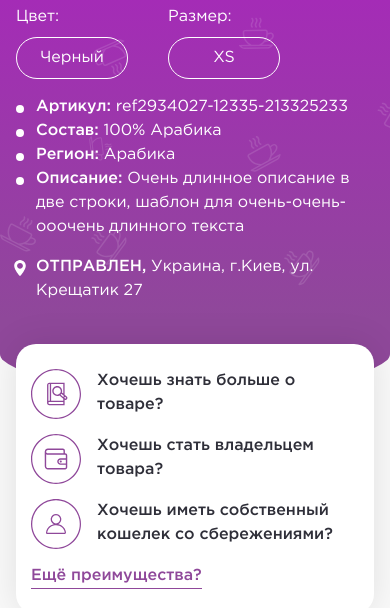
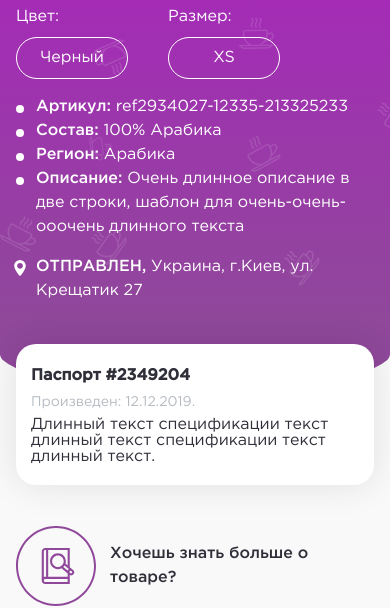
Before and after one commit to misha1737/wowCoffee, a website: page index.html in a window 390 px wide. Shown: the part 498-1106 px from the top of the page. Drawn offline with Linux system fonts and the light colour scheme; files whose address does not match are found by name.

Commit message:
revision

```diff
--- a/index.html
+++ b/index.html
@@ -4,14 +4,19 @@
 	<meta charset="UTF-8" />
 	<meta name="viewport" content="width=device-width, initial-scale=1">
 	<title>WOW Coffee</title>
+	<!-- <link href="./../index.css" rel="stylesheet" /> -->
 	<link href="build/css/index.css" rel="stylesheet" />
 </head>
 <body>
+	<script type="text/javascript">
+		states = ["Не найден", "Произведен", "Дистрибьютор. Принято", "Дистрибьютор. Отгружено", "", "Магазин. Принято", "Магазин. Отгружено", "Магазин. Продано", "", "", "Персона. Мое", "Персона. Подарок", "Персона. Продан", "Персона. Возврат", "Персона. Утилизирован"];
+		months = ['Янв', 'Фев', 'Мар', 'Апр', 'Май', 'Июн', 'Июл', 'Авг', 'Сен', 'Окт', 'Ноя', 'Дек'];
+		passport = "*PASS DATA HERE*";</script>
 	<div class="conteiner header">
 		<div class="background"></div>
 		<div class="row">
 			<div class="header__logo">
-          <img src="./assets/logo.png" alt="" />
+				<img src="./../assets/logo.png" alt="" />
 			</div>
 			<div class="header__sliderAndText">
 				<div class="slider">
@@ -22,9 +27,9 @@
 					<div class="rightArrow" id="next"><span class="icon"></span></div>
 				</div>
 				<div class="textBlock">
-            <h1>Under Armour</h1>
-            <p>Женская черная ветровка W UA Quilifier OutRun the Storm</p>
-            <div class="atributes">
+					<h1 id="brand-name">Under Armour</h1>
+					<p id="product-name">Женская черная ветровка W UA Quilifier OutRun the Storm</p>
+					<div class="atributes" id="variant-attrs">
 						<div class="atribute">
 							<p>Цвет:</p>
 							<span>Черный</span>
@@ -34,7 +39,7 @@
 							<span>XS</span>
 						</div>
 					</div>
-            <ul class="info">
+					<ul class="info" id="product-properties">
 						<li><span>Артикул:</span> ref2934027-12335-213325233</li>
 						<li><span>Состав:</span> 100% Арабика</li>
 						<li><span>Регион:</span> Арабика</li>
@@ -50,23 +55,33 @@
 			</div>
 		</div>
 	</div>
-
+	<div class="conteiner aboutPasport">
+	<div class="row">
+		<div class="wrap">
+			<p class="passport">Паспорт #2349204</p>
+			<p class="passportCreated">Произведен: 12.12.2019.</p>
+			<p class="passportIndo">	Длинный текст спецификации текст длинный текст спецификации текст длинный текст.</p>
+		</div>
+	</div>
+</div>
 	<div class="conteiner advantages">
 		<div class="row">
 			<div class="wrap">
+				<div class="advantagesBlock">
 					<div class="advantage">
-            <img src="./assets/advantage1.svg" alt="" />
+						<img src="./../assets/advantage1.svg" alt="" />
 						<p>Хочешь знать больше о товаре?</p>
 					</div>
 					<div class="advantage">
-            <img src="./assets/advantage2.svg" alt="" />
+						<img src="./../assets/advantage2.svg" alt="" />
 						<p>Хочешь стать владельцем товара?</p>
 					</div>
 					<div class="advantage">
-            <img src="./assets/advantage3.svg" alt="" />
+						<img src="./../assets/advantage3.svg" alt="" />
 						<p>Хочешь иметь собственный кошелек со сбережениями?</p>
 					</div>
-          <div class="advantage more">
+				</div>
+				<div class="moreAdvantages">
 					<p>Ещё преимущества?</p>
 				</div>
 			</div>
@@ -77,11 +92,11 @@
 		<div class="row">
 			<div class="instalApi">
 				<h2>Установите мобильное приложение <span>WOWcoffee</span></h2>
-          <img src="./assets/google-play.svg" alt="" />
+				<img src="./../assets/google-play.svg" alt="" />
 			</div>
 			<div class="phones">
-          <img class="first" src="./assets/api2.png" alt="" />
-          <img class="second" src="./assets/api1.png" alt="" />
+				<img class="first" src="./../assets/api2.png" alt="" />
+				<img class="second" src="./../assets/api1.png" alt="" />
 			</div>
 		</div>
 	</div>
@@ -90,7 +105,7 @@
 			<div class="wrap">
 				<h2>История</h2>
 				<div class="historyLine"></div>
-          <div class="history__elements">
+				<div class="history__elements" id="passport-history">
 					<div class="element">
 						<div class="datetime">
 							<div class="date">
@@ -105,7 +120,7 @@
 								<span class="id">#6548762</span>
 							</div>
 							<div class="action">
-                  <img class="first" src="./assets/historybasket.svg" alt="" />
+								<img class="first" src="./../assets/historybasket.svg" alt="" />
 								<span>Отгружен</span>
 							</div>
 						</div>
@@ -124,7 +139,7 @@
 								<span class="id">#6548762</span>
 							</div>
 							<div class="action">
-                  <img class="first" src="./assets/historybasket.svg" alt="" />
+								<img class="first" src="./../assets/historybasket.svg" alt="" />
 								<span>Отгружен</span>
 							</div>
 						</div>
@@ -143,7 +158,7 @@
 								<span class="id">#6548762</span>
 							</div>
 							<div class="action">
-                  <img class="first" src="./assets/historybasket.svg" alt="" />
+								<img class="first" src="./../assets/historybasket.svg" alt="" />
 								<span>Отгружен</span>
 							</div>
 						</div>
@@ -162,7 +177,7 @@
 								<span class="id">#6548762</span>
 							</div>
 							<div class="action">
-                  <img class="first" src="./assets/historybasket.svg" alt="" />
+								<img class="first" src="./../assets/historybasket.svg" alt="" />
 								<span>Отгружен</span>
 							</div>
 						</div>
@@ -181,7 +196,7 @@
 								<span class="id">#6548762</span>
 							</div>
 							<div class="action">
-                  <img class="first" src="./assets/historybasket.svg" alt="" />
+								<img class="first" src="./../assets/historybasket.svg" alt="" />
 								<span>Отгружен</span>
 							</div>
 						</div>
@@ -197,7 +212,7 @@
 						<div class="elementBlock">
 
 							<div class="action">
-                  <img class="first" src="./assets/historybasket.svg" alt="" />
+								<img class="first" src="./../assets/historybasket.svg" alt="" />
 								<span>Произведен</span>
 							</div>
 						</div>
@@ -221,7 +236,7 @@
 						длинного текста
 					</p>
 				</div>
-          <img src="./assets/assistant_1.png" alt="" />
+				<img src="./../assets/assistant_1.png" alt="" />
 			</div>
 			<div class="assistant__info">
 				<div class="text">
@@ -234,7 +249,7 @@
 						длинного текста
 					</p>
 				</div>
-          <img src="./assets/assistant_2.svg" alt="" />
+				<img src="./../assets/assistant_2.svg" alt="" />
 			</div>
 			<div class="assistant__info">
 				<div class="text">
@@ -247,7 +262,7 @@
 						длинного текста
 					</p>
 				</div>
-          <img src="./assets/assistant_3.svg" alt="" />
+				<img src="./../assets/assistant_3.svg" alt="" />
 			</div>
 			<div class="assistant__info">
 				<div class="text">
@@ -260,7 +275,7 @@
 						длинного текста
 					</p>
 				</div>
-          <img src="./assets/assistant_4.svg" alt="" />
+				<img src="./../assets/assistant_4.svg" alt="" />
 			</div>
 		</div>
 	</div>
@@ -276,9 +291,9 @@
 					строки.
 				</p>
 			</div>
-        <img src="./assets/google-play.svg" alt="" />
+			<img src="./../assets/google-play.svg" alt="" />
 		</div>
 	</div>
+	<script src="./../all.js"></script>
 </body>
 </html>
-<script src="build/js/all.js"></script>
--- a/src/js/main.js
+++ b/src/js/main.js
@@ -3,6 +3,7 @@ var images = [
   "./assets/wowCoffe-2.png",
   "./assets/wowCoffe-3.png"
 ];
+
 var next = document.querySelector("#next");
 var previous = document.querySelector("#previous");
 var slider = document.querySelector("#slides");
--- a/src/scss/_conteiners.scss
+++ b/src/scss/_conteiners.scss
@@ -152,18 +152,10 @@
     }
   }
 }
-.advantages {
+.aboutPasport {
   .row {
-
-
-
-
-
-
-
-
     .wrap{
-        padding: 20px 60px;
+        padding: 60px 60px;
         background: white;
         position: relative;
         z-index: 3;
@@ -172,37 +164,66 @@
         margin-bottom: 60px;
         box-shadow: 0 0 36px 0 rgba(0, 0, 0, 0.1);
         padding-bottom: 80px;
+        .passport{
+          font-size: 24px;
+          font-weight: bold;
+          font-family: $medium;
+          line-height: 1.5;
+          color: $black;
         }
-    .advantage {
-      display: inline-block;
-      width: 44%;
-      margin-top: 60px;
-      &:nth-child(2n){
-          margin-left: 4%;
+        .passportCreated{
+          color: #b6bbc2;
+          font-family: $light;
+          font-size: 20px;
+          font-weight: normal;
+          margin: 24px 0;
         }
-      img {
-        float: left;
-        margin-right: 16px;
-        width:80px;
-        height:80px;
+        .passportIndo{
+          font-family: $light;
+          font-size: 24px;
+          font-weight: normal;
+          line-height: normal;
+          color: $black;
         }
-      p {
+    }
+  }
+}
+.advantages{
+  .row {
+    .wrap{
+      .advantagesBlock{
+        display:flex;
+        align-items: center;
+        justify-content: center;
+      }
+      .advantage{
+        width:25%;
+        display:flex;
+        align-items: center;
+        justify-content: center;
+        flex-direction: column;
+        margin:0 10px;
+        margin-top: 80px;;
+        p{
           font-family: $medium;
           font-size: 20px;
+          font-weight: 500;
           line-height: 1.5;
-        display: table-cell;
-        height: 80px;
-        vertical-align: middle;
           color: $black;
+          text-align: center;
         }
-      &.more {
+      }
+      .moreAdvantages{
+text-align: center;;
+        p{
+          margin-top: 40px;;
+          font-family: $medium;
           font-size: 24px;
-        p {
+          font-weight: 500;
+          line-height: 1.5;
           color: #8f489a;
-          display: inline-block;
           border-bottom: 1px solid #8f489a;
-          height: auto;
-          margin-top: -80px;
+          display:inline-block
         }
       }
     }
--- a/src/scss/_media.scss
+++ b/src/scss/_media.scss
@@ -60,37 +60,56 @@
 
 
 
-      .advantages .row{
+      .aboutPasport .row{
         .wrap{
             border-radius: 20px;
             top: 0px;
             margin-bottom: 0px;
-            padding:10px 15px;
+            padding:20px 15px;
+            .passport{
+                font-size: 16px;
+              }
+              .passportCreated{
+                font-size: 14px;
+                margin:8px 0;
+
+              }
+              .passportIndo{
+                font-size: 16px;
+              }
         }
-        .advantage {
-            margin-top: 15px;
-            width: 100%;
-            &:nth-child(2n){
-                margin-left: 0;
+      }
+
+
+      .advantages .row{
+        .wrap{
+            .advantagesBlock{
+               flex-direction: column;
+               text-align: left;
             }
-            p{
-                font-size: 16px;
-                display: block;
-                height:50px;
+            .advantage{
+                display:flex;
+                flex-direction: row;
+                justify-content: flex-start;
+                width:100%;
+                margin-top: 16px;
+                p{
+                    text-align: left;
+                    margin-left: 14px;;
+                    text-align: left;
+                    font-size: 16px;
+                }
             }
-            img{
-                width:50px;
-                height:50px;
-            }
-            &.more {
-                font-size: 16px;
+            .moreAdvantages{
                 p{
-                margin-top: 0px;
-                margin-bottom: 15px;;
+                    text-align: left;
+                    font-size: 16px;
                 }
             }
         }
       }
+
+
       .api .row{
         text-align: center;
         height: auto;
@@ -135,7 +154,6 @@
             left:20px;
         }
         &__elements {
-
             flex-wrap: nowrap;
             flex-direction: column;
             .element {
```
Also changed, not shown: gulpFile.js (+7 -7 lines), build/css/index.css. Lines whose indentation alone changed are shown as unchanged.
